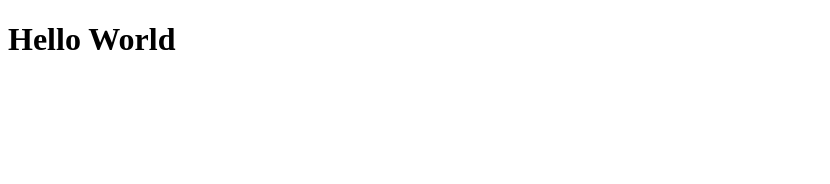
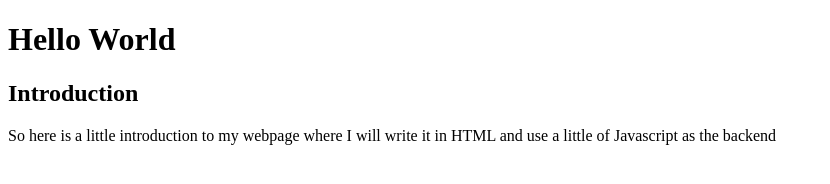
Before and after one commit to X104n/JavaScript-basics, a plain HTML site: page index.html in a window 1280 px wide. Shown: the whole page, without its empty margins (0-830 px from the left). Drawn offline with Linux system fonts and the light colour scheme.

Commit message:
Added readme

```diff
--- a/index.html
+++ b/index.html
@@ -8,6 +8,9 @@
 </head>
 <body>
     <h1>Hello World</h1>
+    <h2>Introduction</h2>
+    <p>So here is a little introduction to my webpage where I will write it in HTML and use a little of Javascript as the backend</p>
+
     <script src="index.js"></script>
 </body>
 </html>
```
Also changed, not shown: 1 other file.
